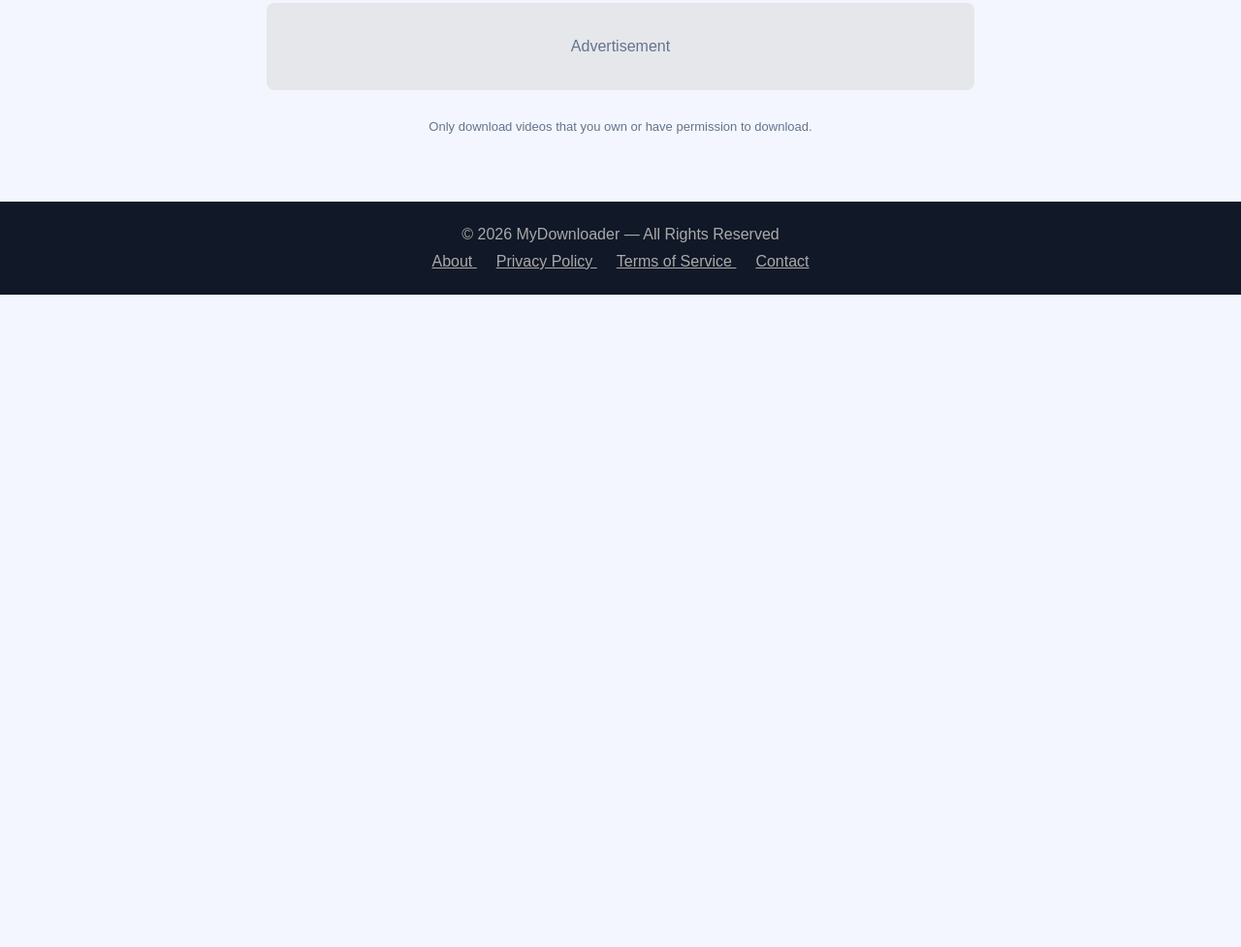
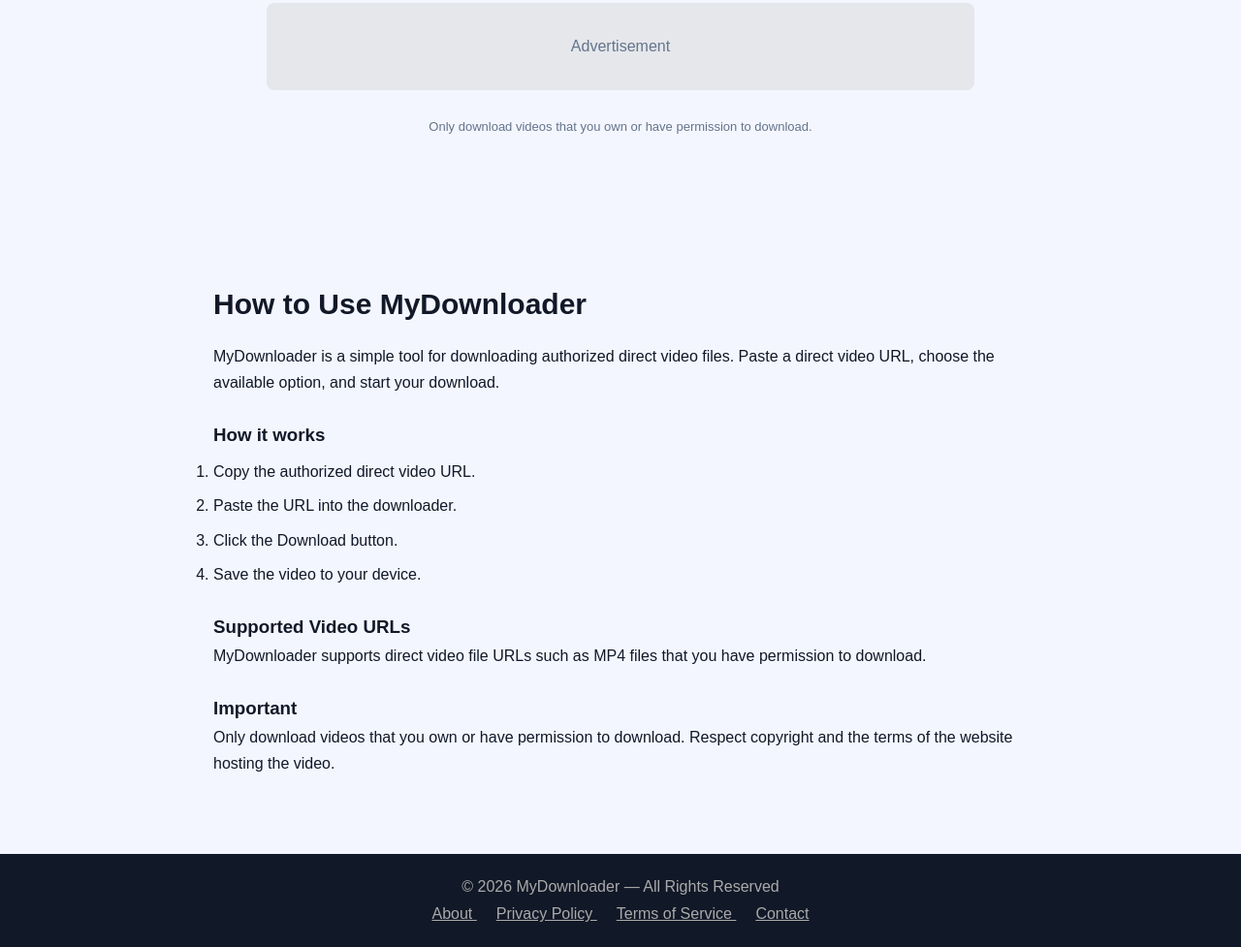
Before and after one commit to fehrozgondal/MyVideoDownloader, a website: page public/index.html in a window 1280 px wide. Shown: the part 495-1472 px from the top of the page at 97% size. Before the commit the page ends 800 px from the top, so only its background shows below. Drawn offline with Linux system fonts and the light colour scheme.

Commit message:
Enhance index.html with usage instructions
Added an info section detailing usage instructions and supported video URLs.

```diff
--- a/public/index.html
+++ b/public/index.html
@@ -163,7 +163,25 @@
       color: #64748b;
       border-radius: 8px;
     }
+   .info-section {
+  max-width: 900px;
+  margin: 50px auto;
+  padding: 30px;
+  line-height: 1.7;
+}
 
+.info-section h2 {
+  font-size: 30px;
+  margin-bottom: 15px;
+}
+
+.info-section h3 {
+  margin-top: 25px;
+}
+
+.info-section li {
+  margin: 8px 0;
+}
     .note {
       color: #64748b;
       font-size: 13px;
@@ -270,6 +288,39 @@
     Only download videos that you own or have permission to download.
   </p>
 
+</section>
+
+  <section class="info-section">
+  <h2>How to Use MyDownloader</h2>
+
+  <p>
+    MyDownloader is a simple tool for downloading authorized direct video
+    files. Paste a direct video URL, choose the available option, and start
+    your download.
+  </p>
+
+  <h3>How it works</h3>
+
+  <ol>
+    <li>Copy the authorized direct video URL.</li>
+    <li>Paste the URL into the downloader.</li>
+    <li>Click the Download button.</li>
+    <li>Save the video to your device.</li>
+  </ol>
+
+  <h3>Supported Video URLs</h3>
+
+  <p>
+    MyDownloader supports direct video file URLs such as MP4 files that you
+    have permission to download.
+  </p>
+
+  <h3>Important</h3>
+
+  <p>
+    Only download videos that you own or have permission to download.
+    Respect copyright and the terms of the website hosting the video.
+  </p>
 </section>
 
 
```
